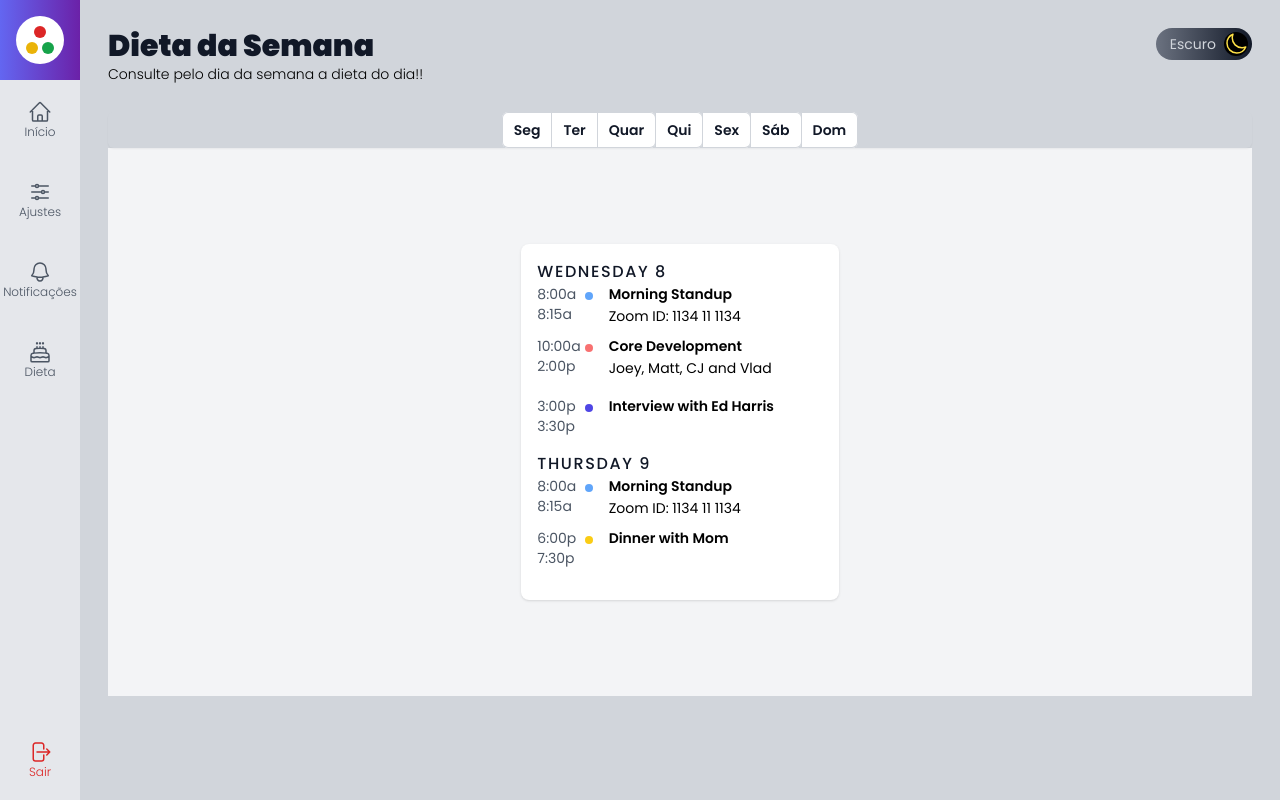
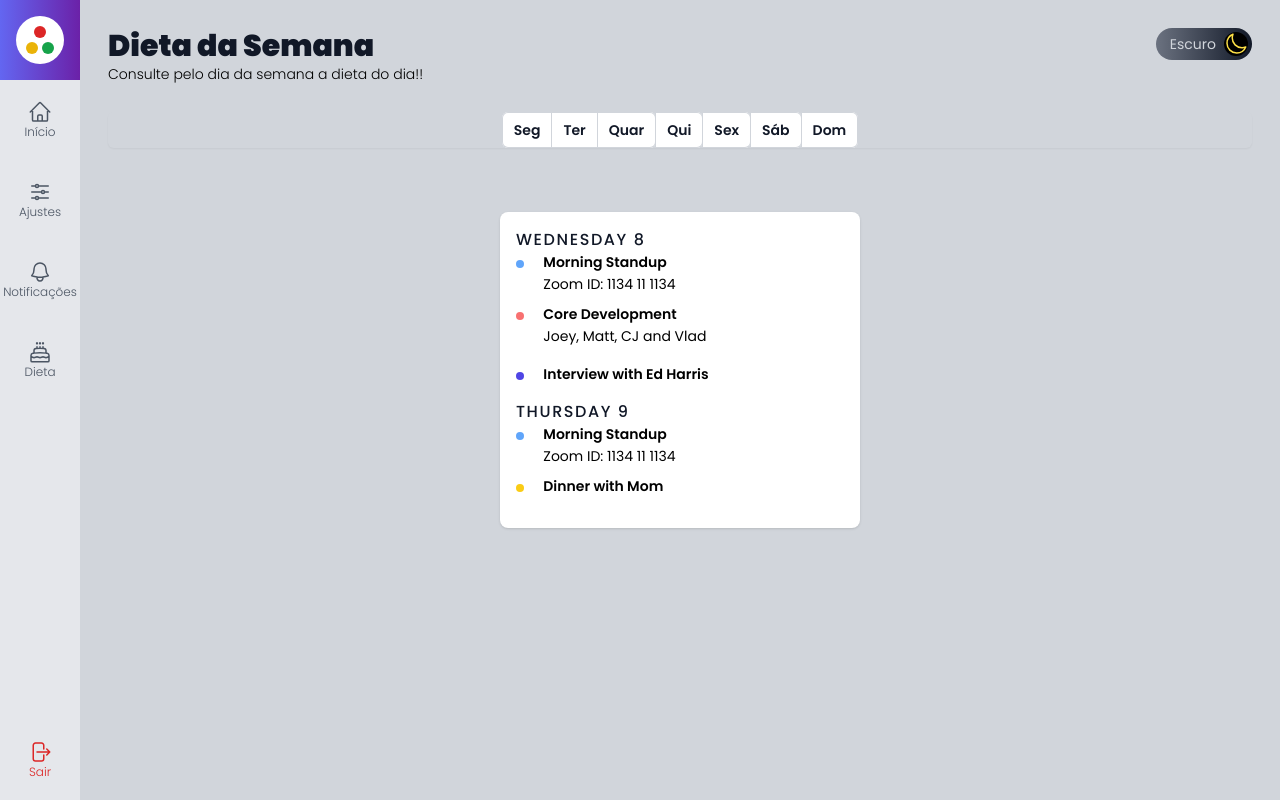
Before and after one commit to fjuncal/admin-template, a Next.js app: page /dieta in a window 1280 px wide. Built offline with nearby package versions, Linux system fonts and the light colour scheme.

Commit message:
acertando qnd for tema dark

```diff
--- a/src/components/template/dieta/PlanejamentoAlimentar.tsx
+++ b/src/components/template/dieta/PlanejamentoAlimentar.tsx
@@ -1,17 +1,13 @@
 export default function PlanejamentoAlimentar() {
   return (
     <div>
-      <div className="flex justify-center p-24 bg-gray-100">
-        <div className="bg-white rounded-lg w-2/3 lg:w-1/2 xl:w-1/3 p-4 shadow">
+      <div className="flex justify-center p-8 mt-8 ">
+        <div className="bg-white rounded-lg w-2/3 lg:w-1/2 xl:w-1/3 p-4 shadow dark:text-gray-200 :bg-gray-800 dark:bg-gray-600">
           <div>
             <span className="text-gray-900 relative inline-block date uppercase font-medium tracking-widest">
               Wednesday 8
             </span>
             <div className="flex mb-2">
-              <div className="w-2/12">
-                <span className="text-sm text-gray-600 block">8:00a</span>
-                <span className="text-sm text-gray-600 block">8:15a</span>
-              </div>
               <div className="w-1/12">
                 <span className="bg-blue-400 h-2 w-2 rounded-full block mt-2"></span>
               </div>
@@ -23,10 +19,6 @@ export default function PlanejamentoAlimentar() {
               </div>
             </div>
             <div className="flex mb-4">
-              <div className="w-2/12">
-                <span className="text-sm text-gray-600 block">10:00a</span>
-                <span className="text-sm text-gray-600 block">2:00p</span>
-              </div>
               <div className="w-1/12">
                 <span className="bg-red-400 h-2 w-2 rounded-full block mt-2"></span>
               </div>
@@ -38,10 +30,6 @@ export default function PlanejamentoAlimentar() {
               </div>
             </div>
             <div className="flex mb-4">
-              <div className="w-2/12">
-                <span className="text-sm text-gray-600 block">3:00p</span>
-                <span className="text-sm text-gray-600 block">3:30p</span>
-              </div>
               <div className="w-1/12">
                 <span className="bg-indigo-600 h-2 w-2 rounded-full block mt-2"></span>
               </div>
@@ -57,10 +45,6 @@ export default function PlanejamentoAlimentar() {
               Thursday 9
             </span>
             <div className="flex mb-2">
-              <div className="w-2/12">
-                <span className="text-sm text-gray-600 block">8:00a</span>
-                <span className="text-sm text-gray-600 block">8:15a</span>
-              </div>
               <div className="w-1/12">
                 <span className="bg-blue-400 h-2 w-2 rounded-full block mt-2"></span>
               </div>
@@ -72,10 +56,6 @@ export default function PlanejamentoAlimentar() {
               </div>
             </div>
             <div className="flex mb-4">
-              <div className="w-2/12">
-                <span className="text-sm text-gray-600 block">6:00p</span>
-                <span className="text-sm text-gray-600 block">7:30p</span>
-              </div>
               <div className="w-1/12">
                 <span className="bg-yellow-400 h-2 w-2 rounded-full block mt-2"></span>
               </div>
```
